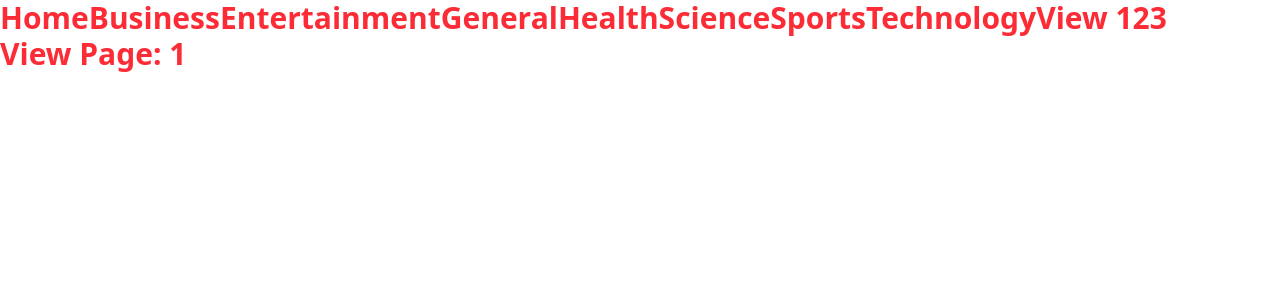
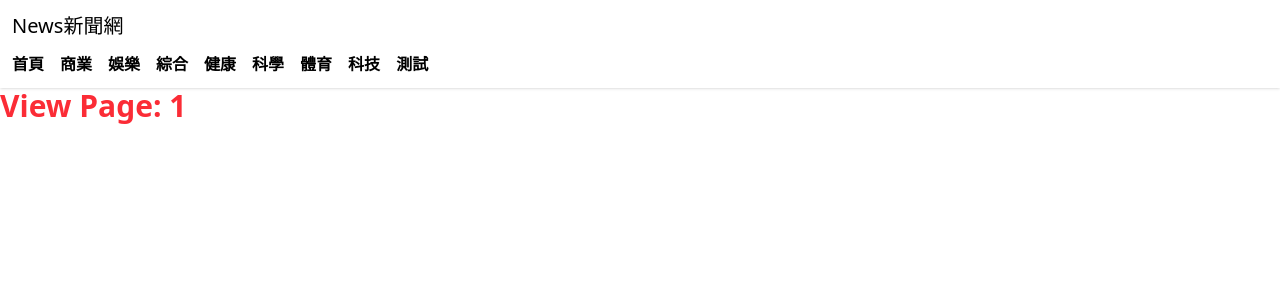
Before and after one commit to bdk27/nuxt_news, a Nuxt app: page /news/1 in a window 1280 px wide. Shown: the top 300 px of the page. Built offline with nearby package versions, Linux system fonts and the light colour scheme.

Commit message:
更新導航欄元件，使用動態路由生成連結並調整樣式

```diff
--- a/components/Navbar.vue
+++ b/components/Navbar.vue
@@ -1,17 +1,31 @@
-<script setup lang="ts"></script>
+<script setup lang="ts">
+const router = [
+  { name: "首頁", path: "/" },
+  { name: "商業", path: "/news/business" },
+  { name: "娛樂", path: "/news/entertainment" },
+  { name: "綜合", path: "/news/general" },
+  { name: "健康", path: "/news/health" },
+  { name: "科學", path: "/news/science" },
+  { name: "體育", path: "/news/sports" },
+  { name: "科技", path: "/news/technology" },
+  { name: "測試", path: "/news/test" },
+];
+</script>
 
 <template>
-  <nav class="text-3xl font-bold text-red-500">
-    <NuxtLink to="/">Home</NuxtLink>
-    <NuxtLink to="/news/business">Business</NuxtLink>
-    <NuxtLink to="/news/entertainment">Entertainment</NuxtLink>
-    <NuxtLink to="/news/general">General</NuxtLink>
-    <NuxtLink to="/news/health">Health</NuxtLink>
-    <NuxtLink to="/news/science">Science</NuxtLink>
-    <NuxtLink to="/news/sports">Sports</NuxtLink>
-    <NuxtLink to="/news/technology">Technology</NuxtLink>
-    <NuxtLink to="/view/123">View 123</NuxtLink>
-  </nav>
+  <div class="container mx-auto shadow p-3">
+    <h1 class="text-xl">News新聞網</h1>
+    <nav class="flex justify-start space-x-4 overflow-x-scroll mt-3">
+      <NuxtLink
+        v-for="item in router"
+        :key="item.name"
+        :to="item.path"
+        class="whitespace-nowrap font-bold"
+        >{{ item.name }}</NuxtLink
+      >
+      <!-- <NuxtLink to="/view/123">View 123</NuxtLink> -->
+    </nav>
+  </div>
 </template>
 
 <style scoped></style>
```
